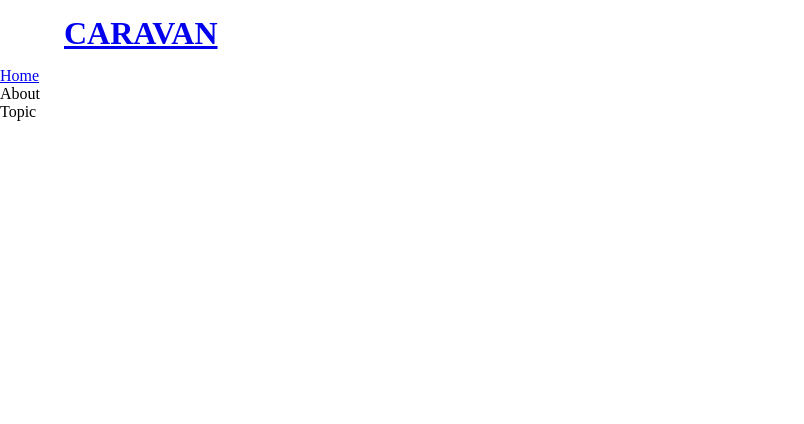
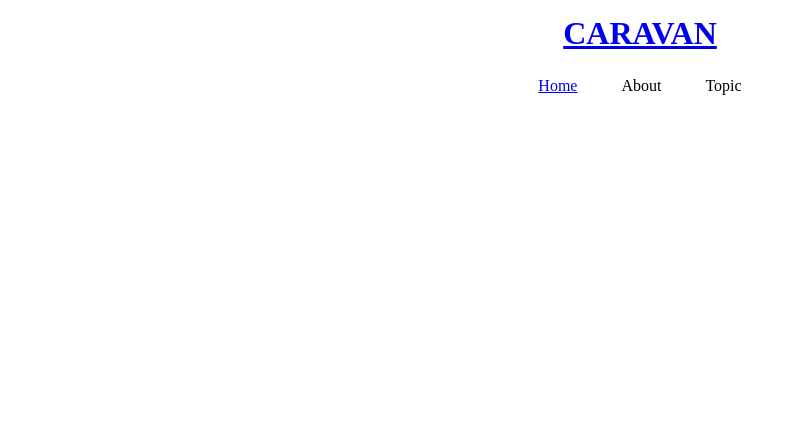
Before and after one commit to Kiyong2010-13/HTML1-5, a plain HTML site: page index.html in a window 1280 px wide. Shown: the top 424 px of the page, without its empty margins (0-804 px from the left). Drawn offline with Linux system fonts and the light colour scheme.

Commit message:
sssssssss

```diff
--- a/style.css
+++ b/style.css
@@ -8,10 +8,23 @@ header {
   width: 90%;
   padding: 15px 0;
   margin: 0 auto;
+  text-align: center;
 }
 
 header .heading {
   font-size: 32px;
+}
+
+.nav-list {
+  text-align: center;
+  padding: 10px 0;
+  margin: 0 auto;
+}
+
+.nav-list-item {
+  list-style: none;
+  display: inline-block;
+  margin: 0 20px;
 }
 
 .main-visual {
@@ -28,7 +41,7 @@ header .heading {
   width: 840px;
   display: flex;
   justify-content: center;
-  margin: 0 auto
+  margin: 0 auto;
 }
 
 .blog {
```
